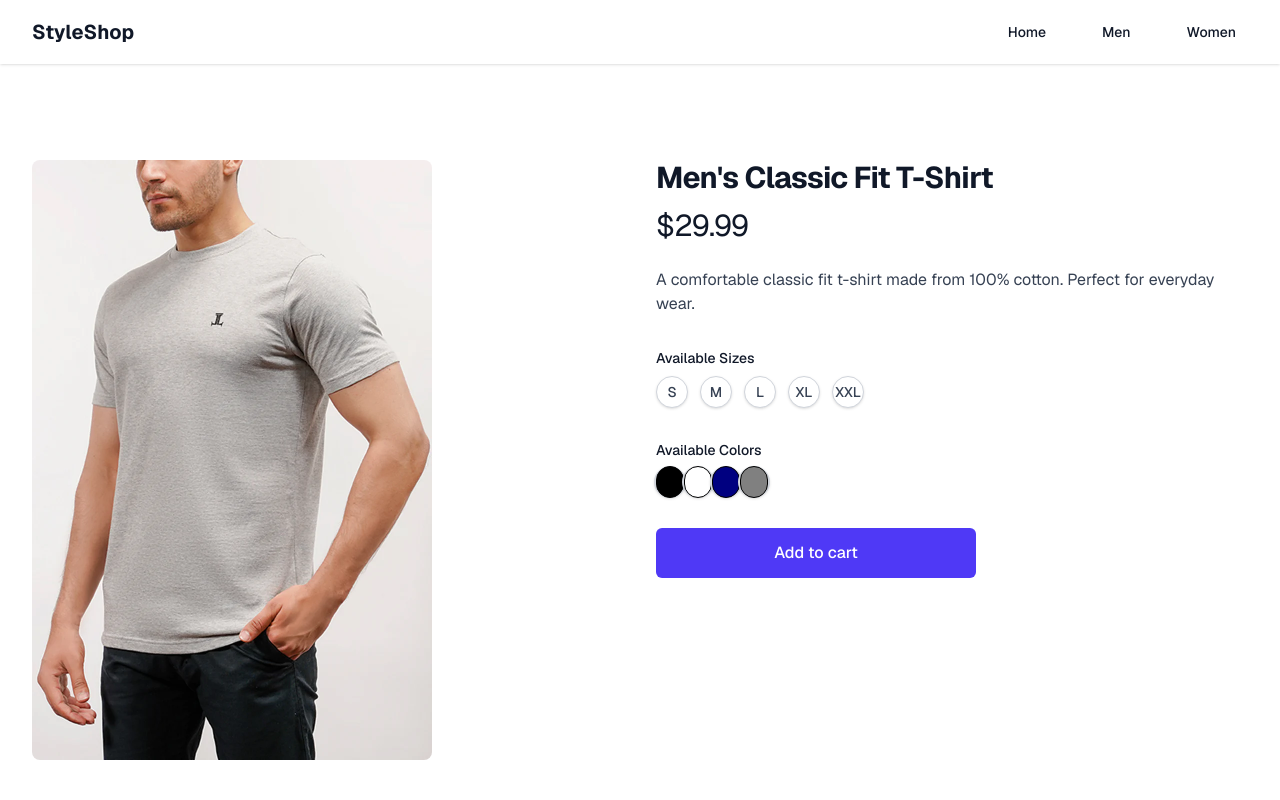
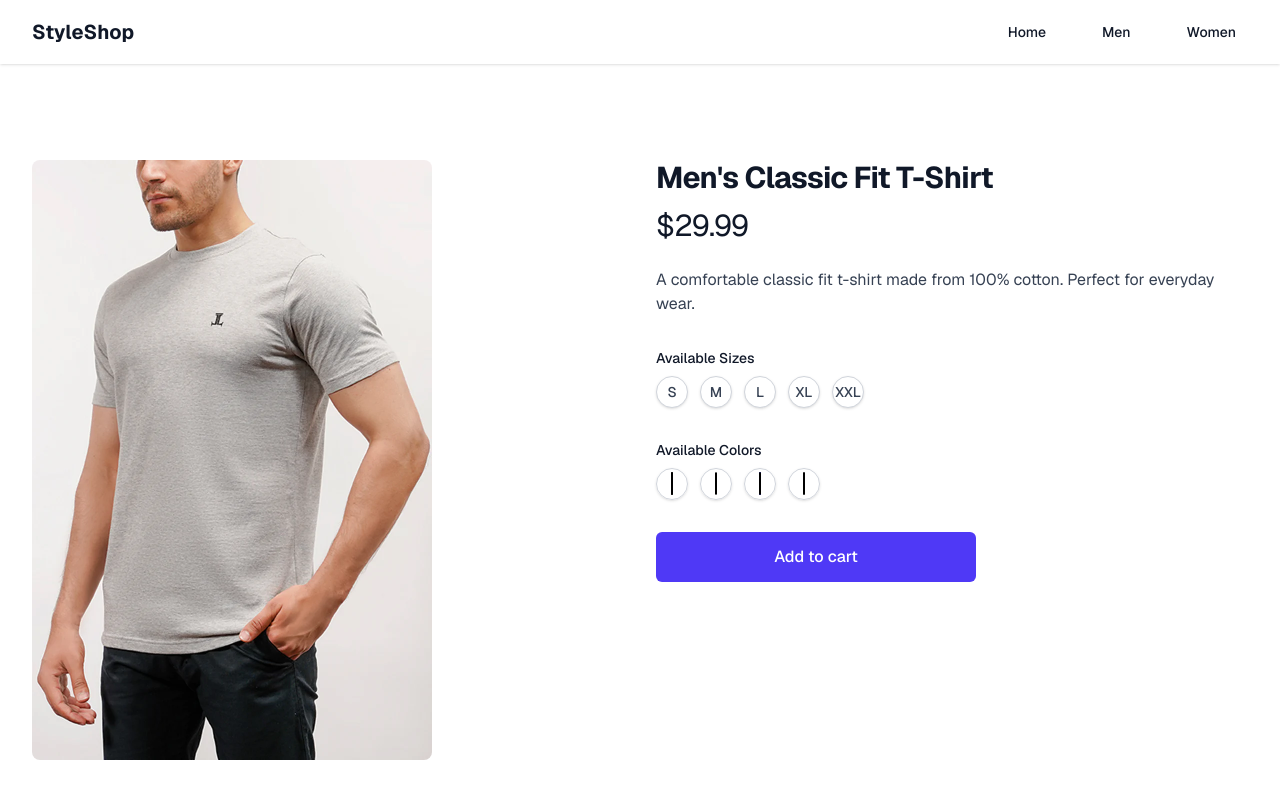
Before and after one commit to talha-fullstackdev/styleshop, a Next.js app: page /product/1 in a window 1280 px wide. Shown: the top 800 px of the page. Built offline with nearby package versions, Linux system fonts and the light colour scheme.

Commit message:
try reolving params error issue in deployment

```diff
--- a/src/app/product/[id]/page.tsx
+++ b/src/app/product/[id]/page.tsx
@@ -1,16 +1,118 @@
+// import Image from "next/image";
+// import { getProductById } from "@/data/products";
+// import { notFound } from "next/navigation";
+
+// interface ProductPageProps {
+//   params: {
+//     id: string;
+//   };
+// }
+
+// export default async function ProductPage({ params }: ProductPageProps) {
+//   const product = await getProductById(parseInt(params.id));
+
+//   if (!product) {
+//     notFound();
+//   }
+
+//   return (
+//     <div className="bg-white w-full">
+//       <div className="mx-auto max-w-2xl px-4 py-16 sm:px-6 sm:py-24 lg:max-w-7xl lg:px-8">
+//         <div className="lg:grid lg:grid-cols-2 lg:items-start lg:gap-x-8">
+//           {/* Image gallery */}
+//           <div className="flex flex-col w-full">
+//             <div className="aspect-h-1 aspect-w-1 w-full">
+//               <Image
+//                 src={product.image}
+//                 alt={product.name}
+//                 width={400}
+//                 height={400}
+//                 className=" object-cover object-center sm:rounded-lg"
+//               />
+//             </div>
+//           </div>
+
+//           {/* Product info */}
+//           <div className="mt-10 px-4 sm:mt-16 sm:px-0 lg:mt-0">
+//             <h1 className="text-3xl font-bold tracking-tight text-gray-900">{product.name}</h1>
+
+//             <div className="mt-3">
+//               <h2 className="sr-only">Product information</h2>
+//               <p className="text-3xl tracking-tight text-gray-900">${product.price.toFixed(2)}</p>
+//             </div>
+
+//             <div className="mt-6">
+//               <h3 className="sr-only">Description</h3>
+//               <div className="space-y-6 text-base text-gray-700">{product.description}</div>
+//             </div>
+
+//             <div className="mt-8">
+//               <h3 className="text-sm font-medium text-gray-900">Available Sizes</h3>
+//               <div className="mt-2">
+//                 <div className="flex items-center space-x-3">
+//                   {product.sizes.map((size) => (
+//                     <button
+//                       key={size}
+//                       type="button"
+//                       className="flex h-8 w-8 items-center justify-center rounded-full border border-gray-300 bg-white text-sm font-medium text-gray-700 shadow-sm hover:bg-gray-50 focus:outline-none focus:ring-2 focus:ring-indigo-500 focus:ring-offset-2"
+//                     >
+//                       {size}
+//                     </button>
+//                   ))}
+//                 </div>
+//               </div>
+//             </div>
+
+//             <div className="mt-8">
+//               <h3 className="text-sm font-medium text-gray-900">Available Colors</h3>
+//               <div className="mt-2">
+//                 <div className="flex items-center space-x-3">
+//                   {product.colors.map((color) => (
+//                     <button
+//                       key={color}
+//                       type="button"
+//                       className="relative -m-0.5 flex h-8 w-8 items-center justify-center rounded-full border-2 border-gray-300 bg-white text-sm font-medium text-gray-900 shadow-sm hover:bg-gray-50 focus:outline-none focus:ring-2 focus:ring-indigo-500 focus:ring-offset-2"
+//                     >
+//                       <span className="sr-only">{color}</span>
+//                       <span
+//                         className="h-8 w-8 rounded-full border border-black border-opacity-10"
+//                         style={{ backgroundColor: color.toLowerCase() }}
+//                       />
+//                     </button>
+//                   ))}
+//                 </div>
+//               </div>
+//             </div>
+
+//             <div className="mt-8 flex">
+//               <button
+//                 type="button"
+//                 className="flex max-w-xs flex-1 items-center justify-center rounded-md border border-transparent bg-indigo-600 px-8 py-3 text-base font-medium text-white hover:bg-indigo-700 focus:outline-none focus:ring-2 focus:ring-indigo-500 focus:ring-offset-2 focus:ring-offset-gray-50 sm:w-full"
+//               >
+//                 Add to cart
+//               </button>
+//             </div>
+//           </div>
+//         </div>
+//       </div>
+//     </div>
+//   );
+// }
 import Image from "next/image";
 import { getProductById } from "@/data/products";
 import { notFound } from "next/navigation";
 
 interface ProductPageProps {
-  params: {
-    id: string;
-  };
+  params: Record<string, string>; // Adjusted type
 }
 
 export default async function ProductPage({ params }: ProductPageProps) {
-  const product = await getProductById(parseInt(params.id));
+  const productId = parseInt(params.id, 10); // Ensure correct type conversion
+  if (isNaN(productId)) {
+    notFound();
+  }
 
+  const product = await getProductById(productId);
   if (!product) {
     notFound();
   }
@@ -27,7 +129,7 @@ export default async function ProductPage({ params }: ProductPageProps) {
                 alt={product.name}
                 width={400}
                 height={400}
-                className=" object-cover object-center sm:rounded-lg"
+                className="object-cover object-center sm:rounded-lg"
               />
             </div>
           </div>
@@ -35,59 +137,48 @@ export default async function ProductPage({ params }: ProductPageProps) {
           {/* Product info */}
           <div className="mt-10 px-4 sm:mt-16 sm:px-0 lg:mt-0">
             <h1 className="text-3xl font-bold tracking-tight text-gray-900">{product.name}</h1>
-
             <div className="mt-3">
-              <h2 className="sr-only">Product information</h2>
               <p className="text-3xl tracking-tight text-gray-900">${product.price.toFixed(2)}</p>
             </div>
-
             <div className="mt-6">
-              <h3 className="sr-only">Description</h3>
-              <div className="space-y-6 text-base text-gray-700">{product.description}</div>
+              <p className="space-y-6 text-base text-gray-700">{product.description}</p>
             </div>
 
             <div className="mt-8">
               <h3 className="text-sm font-medium text-gray-900">Available Sizes</h3>
-              <div className="mt-2">
-                <div className="flex items-center space-x-3">
+              <div className="mt-2 flex items-center space-x-3">
                 {product.sizes.map((size) => (
                   <button
                     key={size}
                     type="button"
-                      className="flex h-8 w-8 items-center justify-center rounded-full border border-gray-300 bg-white text-sm font-medium text-gray-700 shadow-sm hover:bg-gray-50 focus:outline-none focus:ring-2 focus:ring-indigo-500 focus:ring-offset-2"
+                    className="h-8 w-8 rounded-full border border-gray-300 bg-white text-sm font-medium text-gray-700 shadow-sm hover:bg-gray-50 focus:outline-none focus:ring-2 focus:ring-indigo-500"
                   >
                     {size}
                   </button>
                 ))}
               </div>
             </div>
-            </div>
 
             <div className="mt-8">
               <h3 className="text-sm font-medium text-gray-900">Available Colors</h3>
-              <div className="mt-2">
-                <div className="flex items-center space-x-3">
+              <div className="mt-2 flex items-center space-x-3">
                 {product.colors.map((color) => (
                   <button
                     key={color}
                     type="button"
-                      className="relative -m-0.5 flex h-8 w-8 items-center justify-center rounded-full border-2 border-gray-300 bg-white text-sm font-medium text-gray-900 shadow-sm hover:bg-gray-50 focus:outline-none focus:ring-2 focus:ring-indigo-500 focus:ring-offset-2"
+                    className="h-8 w-8 rounded-full border border-gray-300 shadow-sm hover:bg-gray-50 focus:outline-none focus:ring-2 focus:ring-indigo-500"
                   >
                     <span className="sr-only">{color}</span>
-                      <span
-                        className="h-8 w-8 rounded-full border border-black border-opacity-10"
-                        style={{ backgroundColor: color.toLowerCase() }}
-                      />
+                    <span className="h-8 w-8 rounded-full border border-black border-opacity-10" style={{ backgroundColor: color.toLowerCase() }} />
                   </button>
                 ))}
-                </div>
               </div>
             </div>
 
             <div className="mt-8 flex">
               <button
                 type="button"
-                className="flex max-w-xs flex-1 items-center justify-center rounded-md border border-transparent bg-indigo-600 px-8 py-3 text-base font-medium text-white hover:bg-indigo-700 focus:outline-none focus:ring-2 focus:ring-indigo-500 focus:ring-offset-2 focus:ring-offset-gray-50 sm:w-full"
+                className="flex max-w-xs flex-1 items-center justify-center rounded-md border border-transparent bg-indigo-600 px-8 py-3 text-base font-medium text-white hover:bg-indigo-700 focus:outline-none focus:ring-2 focus:ring-indigo-500"
               >
                 Add to cart
               </button>
```
Lines whose indentation alone changed are shown as unchanged.
